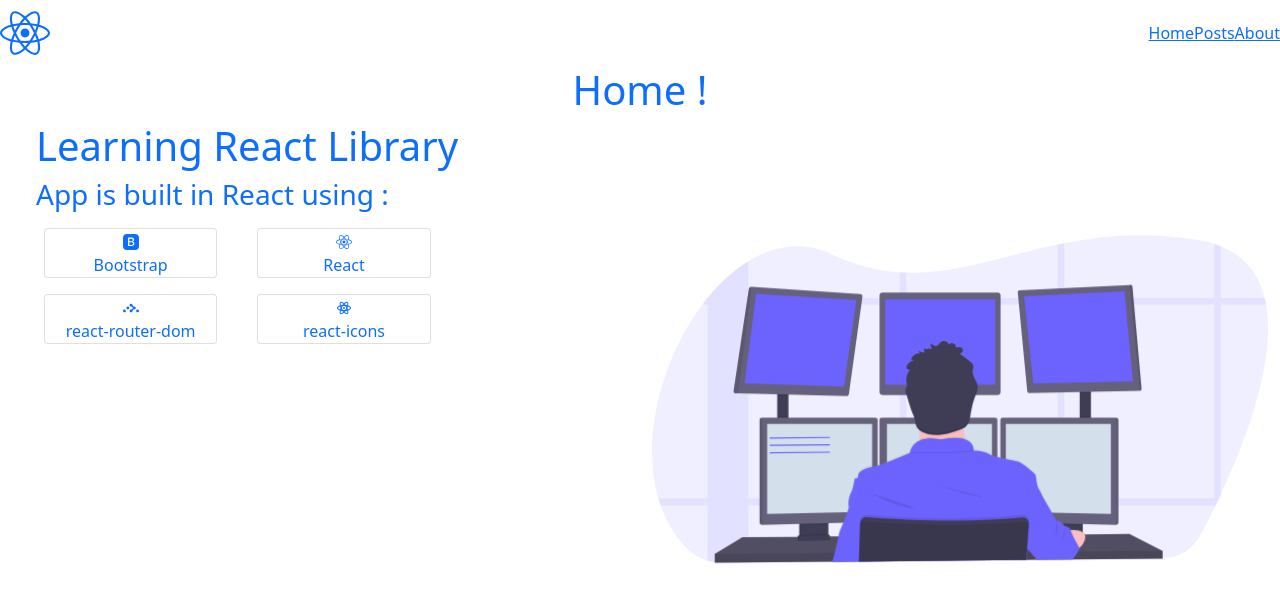
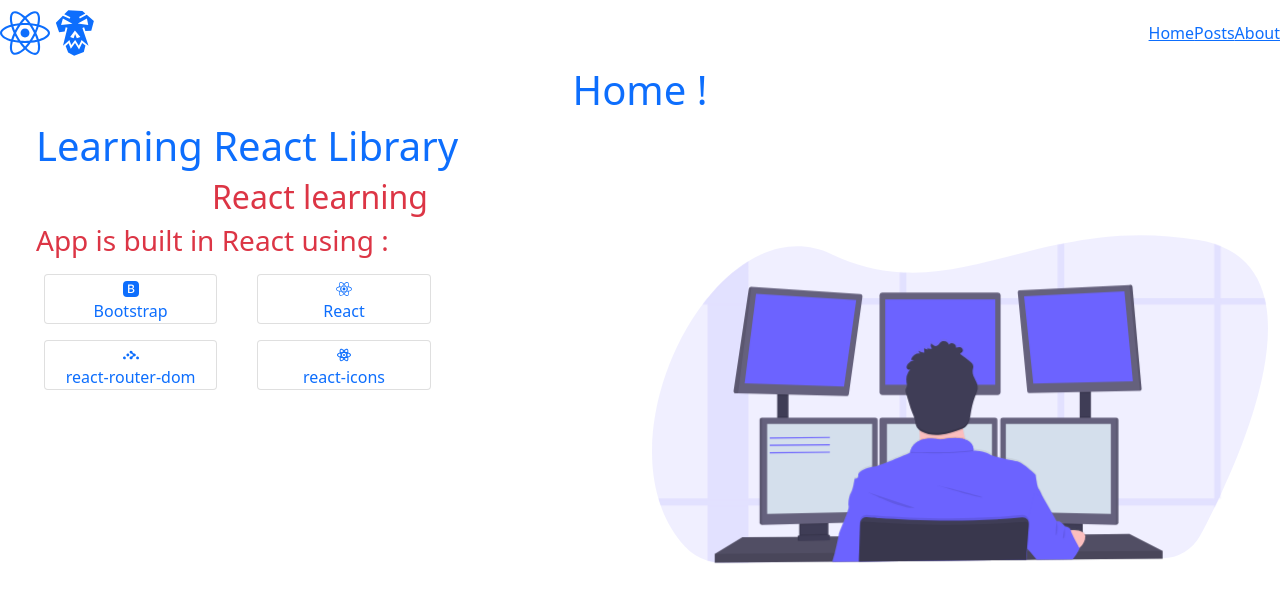
Before and after one commit to mkandanmk7/React-blog-api, a React (Create React App) app: page / in a window 1280 px wide. Shown: the top 602 px of the page. Built offline with nearby package versions, Linux system fonts and the light colour scheme.

Commit message:
nav done

```diff
--- a/public/index.html
+++ b/public/index.html
@@ -14,7 +14,7 @@
       manifest.json provides metadata used when your web app is installed on a
       user's mobile device or desktop. See https://developers.google.com/web/fundamentals/web-app-manifest/
     -->
-    <link rel="manifest" href="%PUBLIC_URL%/manifest.json" />
+
     <!--
       Notice the use of %PUBLIC_URL% in the tags above.
       It will be replaced with the URL of the `public` folder during the build.
--- a/src/component/header/Header.js
+++ b/src/component/header/Header.js
@@ -1,7 +1,7 @@
 import React from "react";
 import { NavLink, Link } from "react-router-dom";
 import { FaReact } from "react-icons/fa";
-// import { IconName } from "react-icons/md";
+import { GiAnimalSkull } from "react-icons/gi";
 
 export default function Header() {
   return (
@@ -10,12 +10,15 @@ export default function Header() {
         <span>
           <Link to="/">
             <FaReact style={{ height: "50px", width: "50px" }} />
+            <GiAnimalSkull style={{ height: "50px", width: "50px" }} />
           </Link>
         </span>
 
         <ul className="nav ">
           <li>
-            <NavLink to="/home">Home</NavLink>
+            <NavLink activeClassName="active" to="/home">
+              Home
+            </NavLink>
           </li>
           <li>
             <NavLink to="/posts">Posts</NavLink>
--- a/src/component/home-intro/HomeIntro.js
+++ b/src/component/home-intro/HomeIntro.js
@@ -17,7 +17,8 @@ export const HomeIntro = () => {
                   Learning React Library
                 </h1>
               </div>
-              <div>
+              <div className="text-danger">
+                <h2>React learning</h2>
                 <h3 className="text-start">App is built in React using :</h3>
               </div>
 
```
Also changed, not shown: 1 other file (tests, documents, lock files or other folders).
